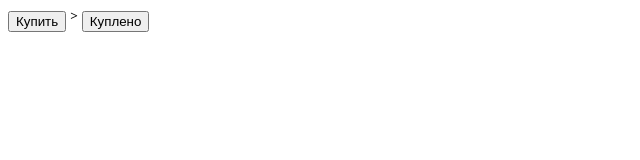
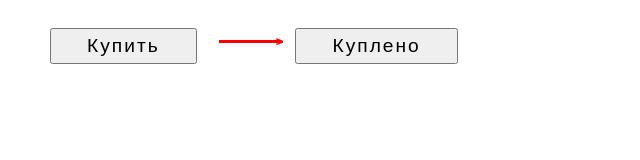
Before and after one commit to rena777-test/Arrow, a plain HTML site: page index.html in a window 1280 px wide. Shown: the whole page, without its empty margins (0-640 px from the left). Drawn offline with Linux system fonts and the light colour scheme.

Commit message:
Changed style link.

```diff
--- a/index.html
+++ b/index.html
@@ -5,7 +5,7 @@
     <meta charset="UTF-8">
     <meta name="viewport" content="width=device-width, initial-scale=1.0">
     <title></title>
-    <link rel="stylesheet" href="style2.css">
+    <link rel="stylesheet" href="style.css">
 </head>
 
 <body>
```
